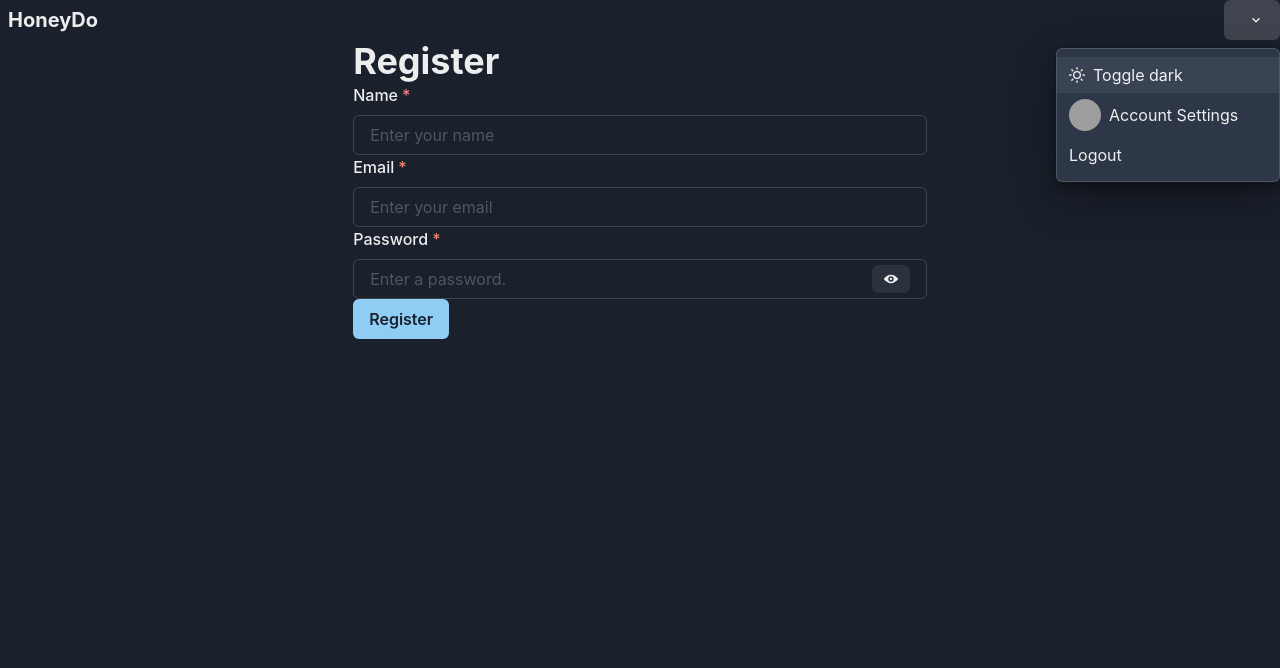
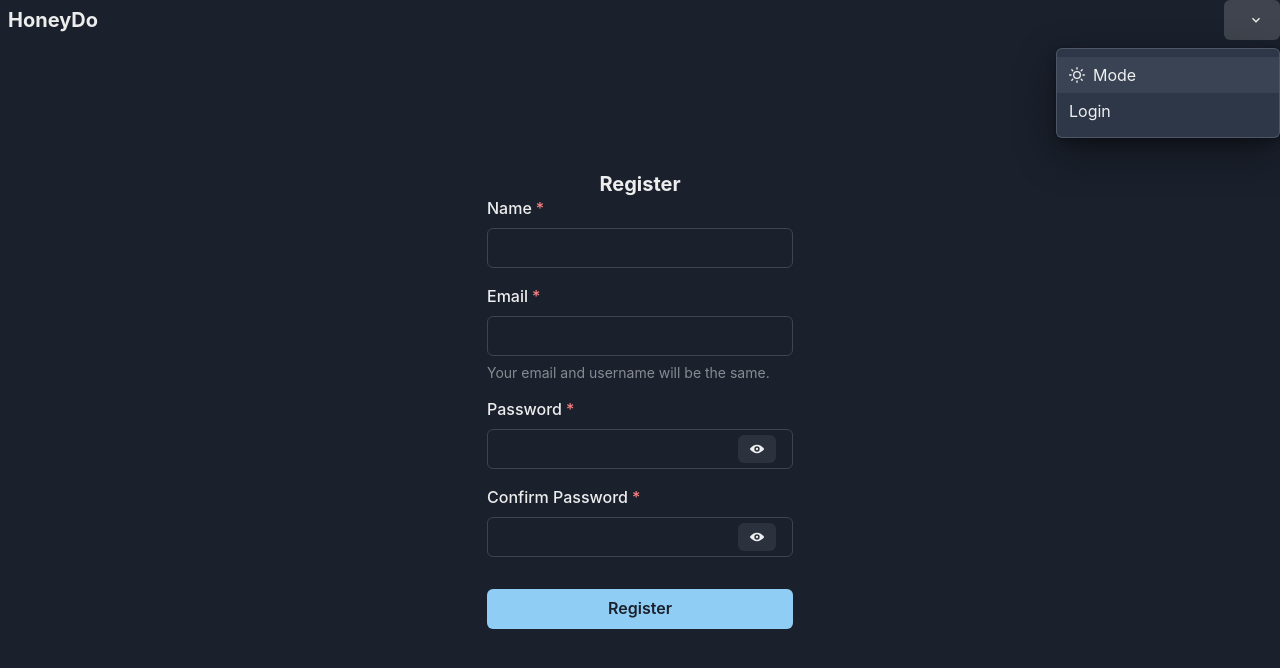
Before and after one commit to malloryporche/cwc-todo, a React (Create React App) app in the folder client/: page /register in a window 1280 px wide. Both pictures are taken after a click on the button 1252 px from the left and 20 px from the top of the page. Shown: the top 668 px of the page. Built offline with nearby package versions, Linux system fonts and the light colour scheme; grey boxes are pictures that could not be loaded.

Commit message:
Added data validation (form error handling) on the frontend

```diff
--- a/client/src/App.css
+++ b/client/src/App.css
@@ -21,3 +21,12 @@
 .App-link {
   color: #61dafb;
 }
+
+div#error-page {
+  display: flex;
+  flex-direction: column;
+  align-items: center;
+  justify-content: center;
+  font-size: calc(10px + 2vmin);
+  min-height: 100vh;
+}
--- a/client/src/Components/UI/Header.tsx
+++ b/client/src/Components/UI/Header.tsx
@@ -19,7 +19,7 @@ import { MoonIcon, SunIcon } from "@chakra-ui/icons";
 const Header = () => {
   const jwt = localStorage.getItem("jwt");
   const { colorMode, toggleColorMode } = useColorMode();
-  const [isLoggedin, setIsLoggedin] = useState(true);
+  const [isLoggedin, setIsLoggedin] = useState(false);
 
   const updateLogin = () => {
     setIsLoggedin(!isLoggedin);
@@ -44,7 +44,7 @@ const Header = () => {
             <MenuList>
               <MenuItem onClick={toggleColorMode}>
                 {colorMode === "light" ? <MoonIcon /> : <SunIcon />}
-                <Text pl="2">Toggle {colorMode}</Text>
+                <Text pl="2">Mode</Text>
               </MenuItem>
               {isLoggedin ? (
                 <>
--- a/client/src/Pages/LoginForm.tsx
+++ b/client/src/Pages/LoginForm.tsx
@@ -45,6 +45,7 @@ export default function LoginForm() {
       const jwt = res.data.accessToken;
       localStorage.setItem("jwt", jwt);
       localStorage.setItem("name", res.data.name);
+      localStorage.setItem("id", res.data.id);
     } catch (err) {
       console.log(err);
     }
--- a/client/src/Pages/Register.tsx
+++ b/client/src/Pages/Register.tsx
@@ -1,4 +1,4 @@
-import React, { useState } from "react";
+import React, { useState, Dispatch, SetStateAction, MouseEvent } from "react";
 import {
   Container,
   Input,
@@ -8,8 +8,11 @@ import {
   FormControl,
   FormLabel,
   Heading,
+  Stack,
+  FormHelperText,
+  FormErrorMessage,
 } from "@chakra-ui/react";
-import { ViewIcon, ViewOffIcon } from "@chakra-ui/icons"; //ViewIcon, ViewOffIcon
+import { ViewIcon, ViewOffIcon } from "@chakra-ui/icons";
 import axios from "axios";
 import { Form, redirect } from "react-router-dom";
 
@@ -27,9 +30,20 @@ export default function Register() {
     pass: "",
     darkMode: true,
   });
+  const [confirmPass, setConfirmPass] = useState("");
 
-  const [show, setShow] = useState(false);
-  const handleClick = () => setShow(!show);
+  const [submitClicked, setSubmitClicked] = useState(false);
+  const isErrorName = user.name === "" && submitClicked;
+  const isErrorEmail = user.email === "" && submitClicked;
+  const isErrorPassword = user.pass !== confirmPass && submitClicked;
+
+  const [showPass, setShowPass] = useState<boolean>(false);
+  const [showConfirmPass, setShowConfirmPass] = useState<boolean>(false);
+  const handleClick = (
+    event: MouseEvent<HTMLButtonElement>,
+    state: boolean,
+    setState: Dispatch<SetStateAction<boolean>>
+  ) => setState(!state);
 
   // const registrationFailedToast: Toast = {
   //   title: "Registration Failed",
@@ -48,8 +62,12 @@ export default function Register() {
   // };
 
   const registerUser = (e: React.FormEvent, user: User) => {
+    setSubmitClicked(true);
     e.preventDefault();
 
+    if (user.pass !== confirmPass) {
+      return;
+    } else {
       axios
         .post("http://localhost:3001/auth/register", user)
         .then((res) => {
@@ -67,15 +85,25 @@ export default function Register() {
         .catch((err) => {
           console.log(err);
         });
+    }
   };
+
   return (
-    <Container>
-      <Heading>Register</Heading>
+    <Container
+      h={"90vh"}
+      display={"flex"}
+      justifyContent={"center"}
+      alignItems={"center"}
+      flexDirection={"column"}
+    >
+      <Heading size="md" textAlign={"center"}>
+        Register
+      </Heading>
       <Form onSubmit={(e) => registerUser(e, user)}>
-        <FormControl isRequired>
+        <Stack spacing={4}>
+          <FormControl isRequired isInvalid={isErrorName}>
             <FormLabel htmlFor="username">Name</FormLabel>
             <Input
-            placeholder="Enter your name"
               type="text"
               name="username"
               id="username"
@@ -83,41 +111,85 @@ export default function Register() {
               value={user.name}
               onChange={(e) => setUser({ ...user, name: e.target.value })}
             />
+            {isErrorName && (
+              <FormErrorMessage>Name is required.</FormErrorMessage>
+            )}
           </FormControl>
-        <FormControl isRequired>
+          <FormControl isRequired isInvalid={isErrorEmail}>
             <FormLabel htmlFor="email">Email</FormLabel>
             <Input
               type="email"
-            placeholder="Enter your email"
               name="email"
               id="email"
               autoComplete="email"
               value={user.email}
               onChange={(e) => setUser({ ...user, email: e.target.value })}
             />
+            {!isErrorEmail ? (
+              <FormHelperText>
+                Your email and username will be the same.
+              </FormHelperText>
+            ) : (
+              <FormErrorMessage>
+                A valid email address is required.
+              </FormErrorMessage>
+            )}
           </FormControl>
-        <FormControl isRequired>
+          <FormControl isRequired isInvalid={isErrorPassword}>
             <FormLabel htmlFor="password">Password</FormLabel>
             <InputGroup size="md">
               <Input
-              placeholder="Enter a password."
                 name="password"
                 id="pass"
                 autoComplete="new-password"
                 value={user.pass}
-              type={show ? "text" : "password"}
+                type={showPass ? "text" : "password"}
                 onChange={(e) => setUser({ ...user, pass: e.target.value })}
               />
               <InputRightElement width="4.5rem">
-              <Button h="1.75rem" size="sm" onClick={handleClick}>
-                {show ? <ViewOffIcon /> : <ViewIcon />}
+                <Button
+                  h="1.75rem"
+                  size="sm"
+                  onClick={(e) => handleClick(e, showPass, setShowPass)}
+                >
+                  {showPass ? <ViewOffIcon /> : <ViewIcon />}
                 </Button>
               </InputRightElement>
             </InputGroup>
+            {isErrorPassword && (
+              <FormErrorMessage>Passwords must match.</FormErrorMessage>
+            )}
           </FormControl>
-        <Button type="submit" colorScheme="blue">
+          <FormControl isRequired isInvalid={isErrorPassword}>
+            <FormLabel htmlFor="password">Confirm Password</FormLabel>
+            <InputGroup size="md">
+              <Input
+                name="confirmPassword"
+                id="confirmPassword"
+                value={confirmPass}
+                type={showConfirmPass ? "text" : "password"}
+                onChange={(e) => setConfirmPass(e.target.value)}
+              />
+              <InputRightElement width="4.5rem">
+                <Button
+                  h="1.75rem"
+                  size="sm"
+                  onClick={(e) =>
+                    handleClick(e, showConfirmPass, setShowConfirmPass)
+                  }
+                >
+                  {showConfirmPass ? <ViewOffIcon /> : <ViewIcon />}
+                </Button>
+              </InputRightElement>
+            </InputGroup>
+            {isErrorPassword && (
+              <FormErrorMessage>Passwords must match.</FormErrorMessage>
+            )}
+          </FormControl>
+          <Button type="submit" colorScheme="blue" mt={4}>
             Register
           </Button>
+        </Stack>
       </Form>
     </Container>
   );
--- a/client/src/index.tsx
+++ b/client/src/index.tsx
@@ -1,6 +1,6 @@
 import App from "./App";
 import ErrorPage from "./error-page";
-import React from "react";
+import React, { StrictMode } from "react";
 import ReactDOM from "react-dom/client";
 import { createBrowserRouter, RouterProvider } from "react-router-dom";
 import LoginForm from "./Pages/LoginForm";
@@ -43,8 +43,10 @@ const root = ReactDOM.createRoot(
 );
 
 root.render(
-  <ChakraProvider theme={theme}>
-    <ColorModeScript initialColorMode={theme.config.initialColorMode} />
-    <RouterProvider router={router} />
-  </ChakraProvider>
+  <StrictMode>
+    <ChakraProvider theme={theme}>
+      <ColorModeScript initialColorMode={theme.config.initialColorMode} />
+      <RouterProvider router={router} />
+    </ChakraProvider>
+  </StrictMode>
 );
```
Lines whose indentation alone changed are shown as unchanged.
